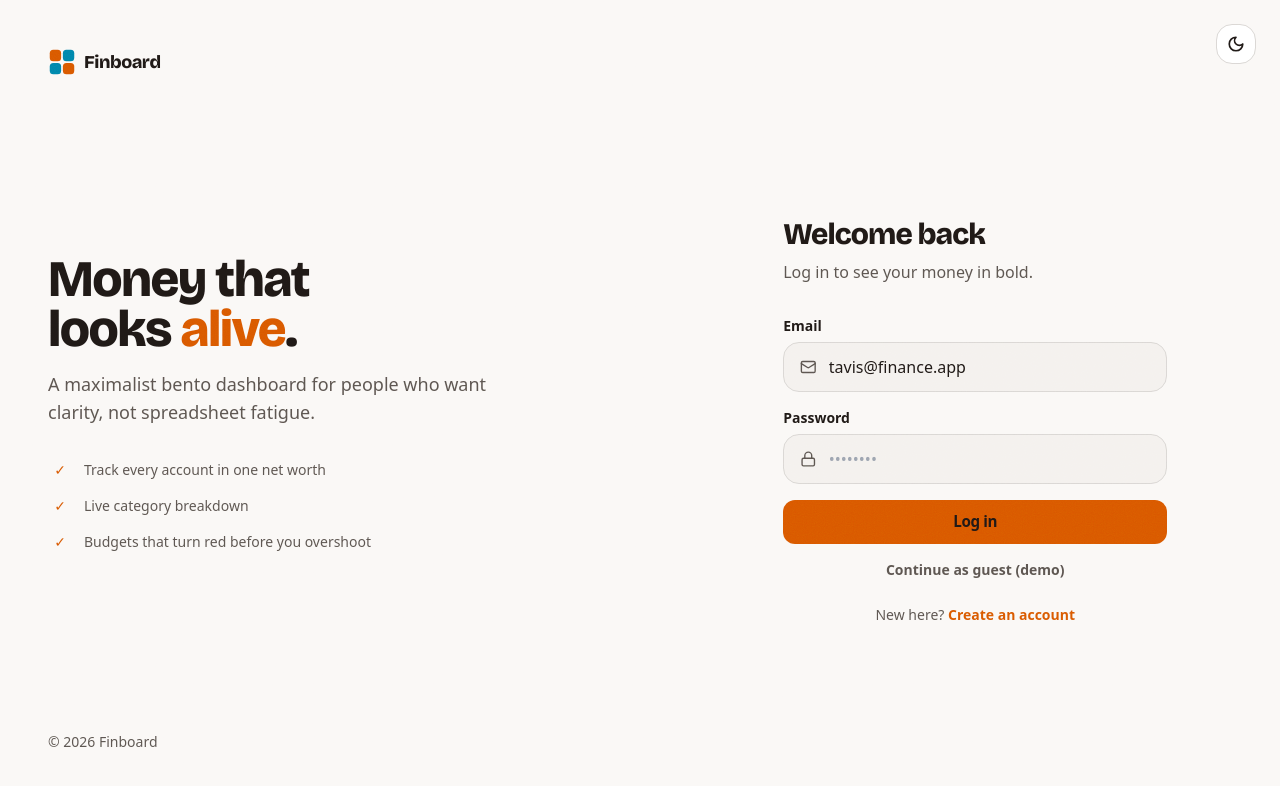
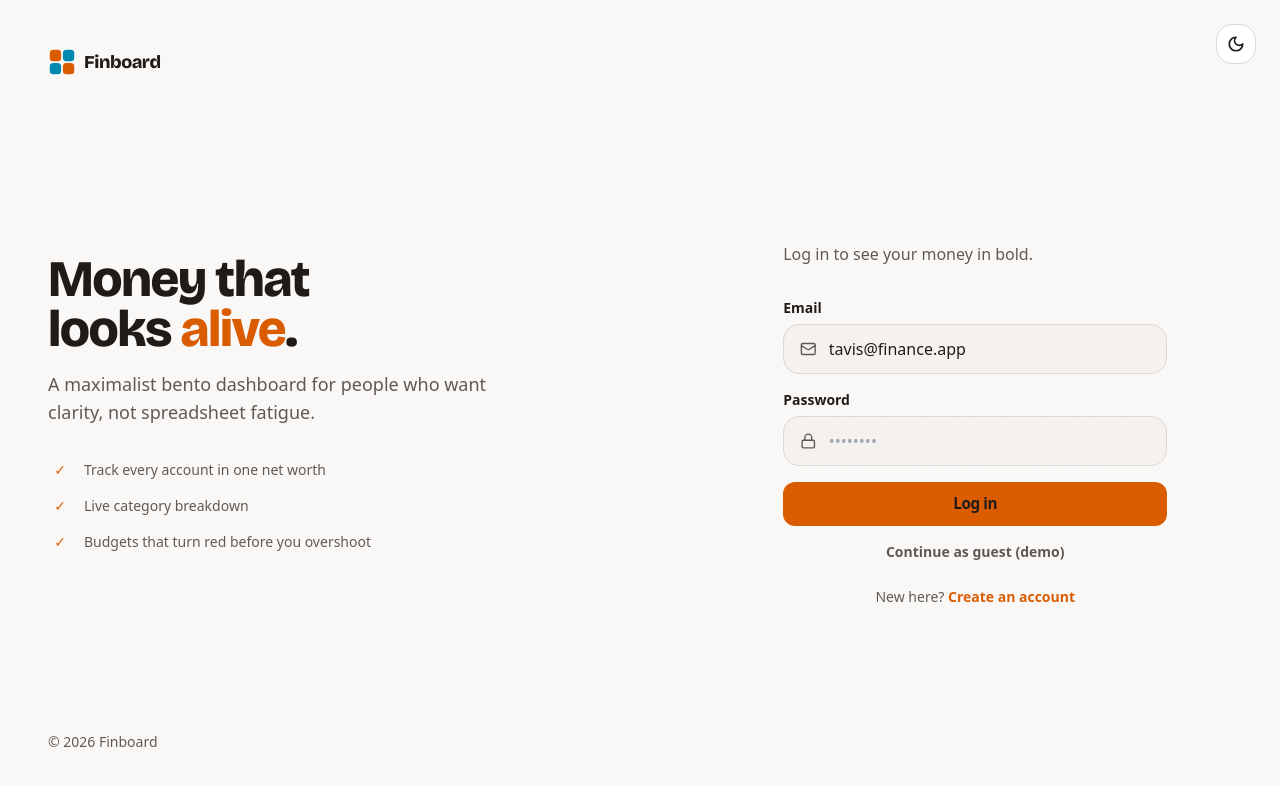
Before and after one commit to tavishnew/Financial_board, a Next.js app: page /login in a window 1280 px wide. Shown: the top 786 px of the page. Built offline with nearby package versions, Linux system fonts and the light colour scheme; a web font is replaced by a local one.

Commit message:
style(design): F2 - add mobile h1 to auth layout

```diff
--- a/components/AuthLayout.tsx
+++ b/components/AuthLayout.tsx
@@ -59,7 +59,7 @@ export function AuthLayout({
         </div>
         <div className="flex flex-1 items-center justify-center px-6 pb-12">
           <div className="w-full max-w-sm">
-            <h2 className="display text-3xl text-ink">{title}</h2>
+            <h1 className="display text-3xl text-ink lg:hidden">{title}</h1>
             <p className="mt-2 text-muted">{subtitle}</p>
             <div className="mt-8">{children}</div>
             <div className="mt-6 text-center text-sm text-muted">{footer}</div>
```
